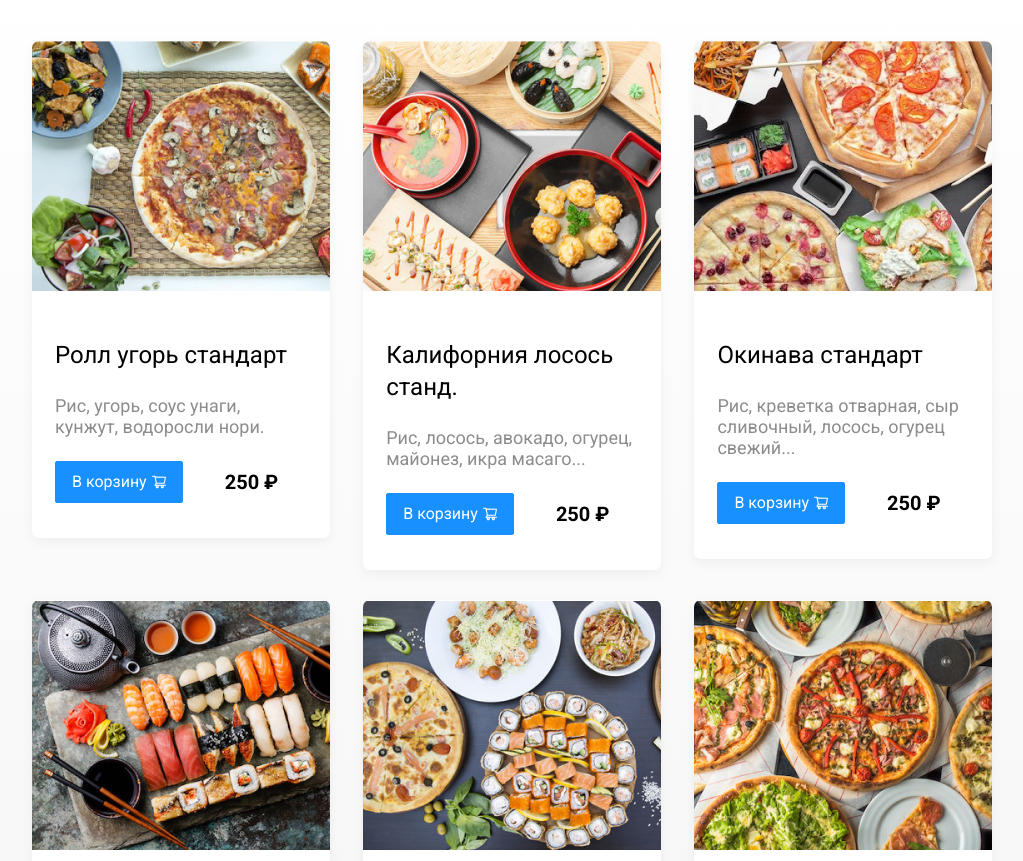
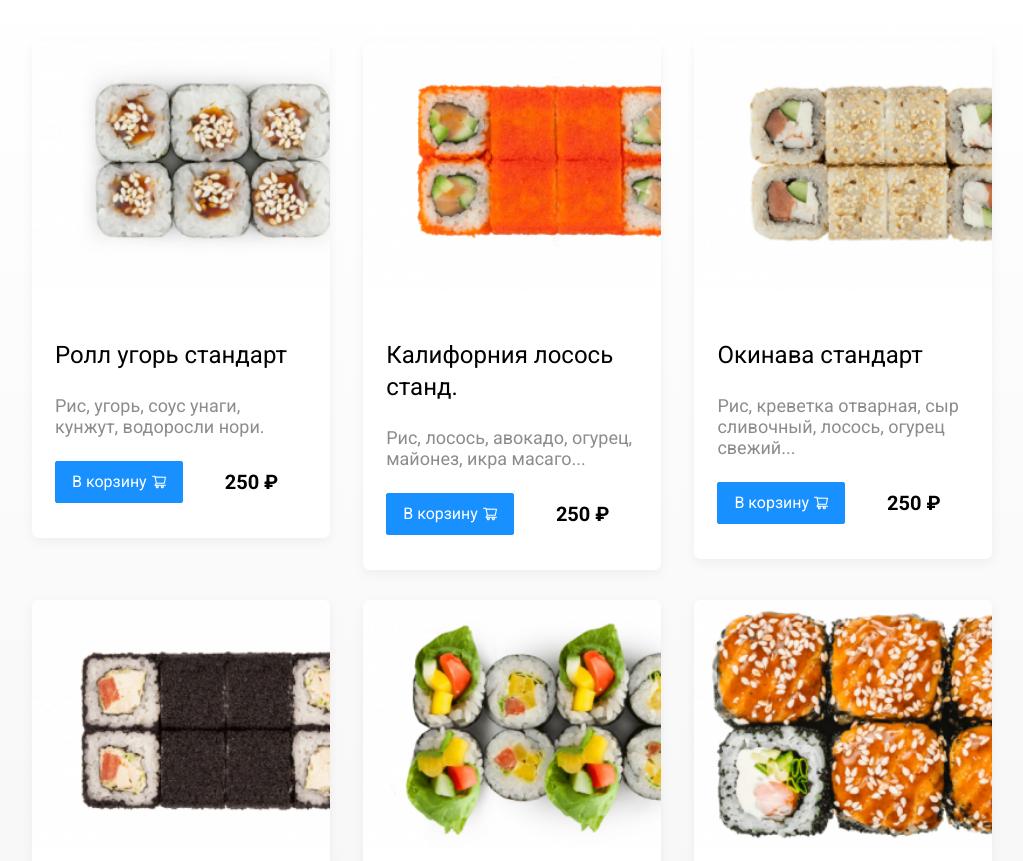
Before and after one commit to Avdeyy/DeliveryFood, a plain HTML site: page restaurant.html in a window 1280 px wide. Shown: the part 171-1032 px from the top of the page, without its empty margins (128-1151 px from the left). Drawn offline with Linux system fonts and the light colour scheme.

Commit message:
Update restaurant.html

```diff
--- a/restaurant.html
+++ b/restaurant.html
@@ -46,7 +46,7 @@
 				</div>
 				<div class="cards">
 					<div class="card wow fadeInUp" data-wow-delay="0.2s">
-						<img src="img/image-plus.jpg" alt="image" class="card-image">
+						<img src="img/card1.jpg" alt="image" class="card-image">
 						<div class="card-text">
 							<div class="card-heading">
 								<h3 class="card-title card-title-reg">Ролл угорь стандарт</h3>
@@ -66,7 +66,7 @@
 					</div>
 					<!-- /.card -->
 					<div class="card wow fadeInUp" data-wow-delay="0.4s">
-						<img src="img/image-tanuki.jpg" alt="image" class="card-image">
+						<img src="img/card2.jpg" alt="image" class="card-image">
 						<div class="card-text">
 							<div class="card-heading">
 								<h3 class="card-title card-title-reg">Калифорния лосось станд.</h3>
@@ -86,7 +86,7 @@
 					</div>
 					<!-- /.card -->
 					<div class="card wow fadeInUp" data-wow-delay="0.6s">
-						<img src="img/image-FoodBand.jpg" alt="image" class="card-image">
+						<img src="img/card3.jpg" alt="image" class="card-image">
 						<div class="card-text">
 							<div class="card-heading">
 								<h3 class="card-title card-title-reg">Окинава стандарт</h3>
@@ -106,7 +106,7 @@
 					</div>
 					<!-- /.card -->
 					<div class="card wow fadeInUp" data-wow-delay="0.6s">
-						<img src="img/image-jadina.jpg" alt="image" class="card-image">
+						<img src="img/card4.jpg" alt="image" class="card-image">
 						<div class="card-text">
 							<div class="card-heading">
 								<h3 class="card-title card-title-reg">Цезарь маки хl</h3>
@@ -126,7 +126,7 @@
 					</div>
 					<!-- /.card -->
 					<div class="card  wow fadeInUp" data-wow-delay="0.4s">
-						<img src="img/image-pointfood.jpg" alt="image" class="card-image">
+						<img src="img/card5.jpg" alt="image" class="card-image">
 						<div class="card-text">
 							<div class="card-heading">
 								<h3 class="card-title card-title-reg">Ясай маки стандарт 185 г</h3>
@@ -146,7 +146,7 @@
 					</div>
 					<!-- /.card -->
 					<div class="card wow fadeInUp" data-wow-delay="0.2s">
-						<img src="img/image-PizzaBurger.jpg" alt="image" class="card-image">
+						<img src="img/card6.jpg" alt="image" class="card-image">
 						<div class="card-text">
 							<div class="card-heading">
 								<h3 class="card-title card-title-reg">Ролл с креветкой стандарт</h3>
```
